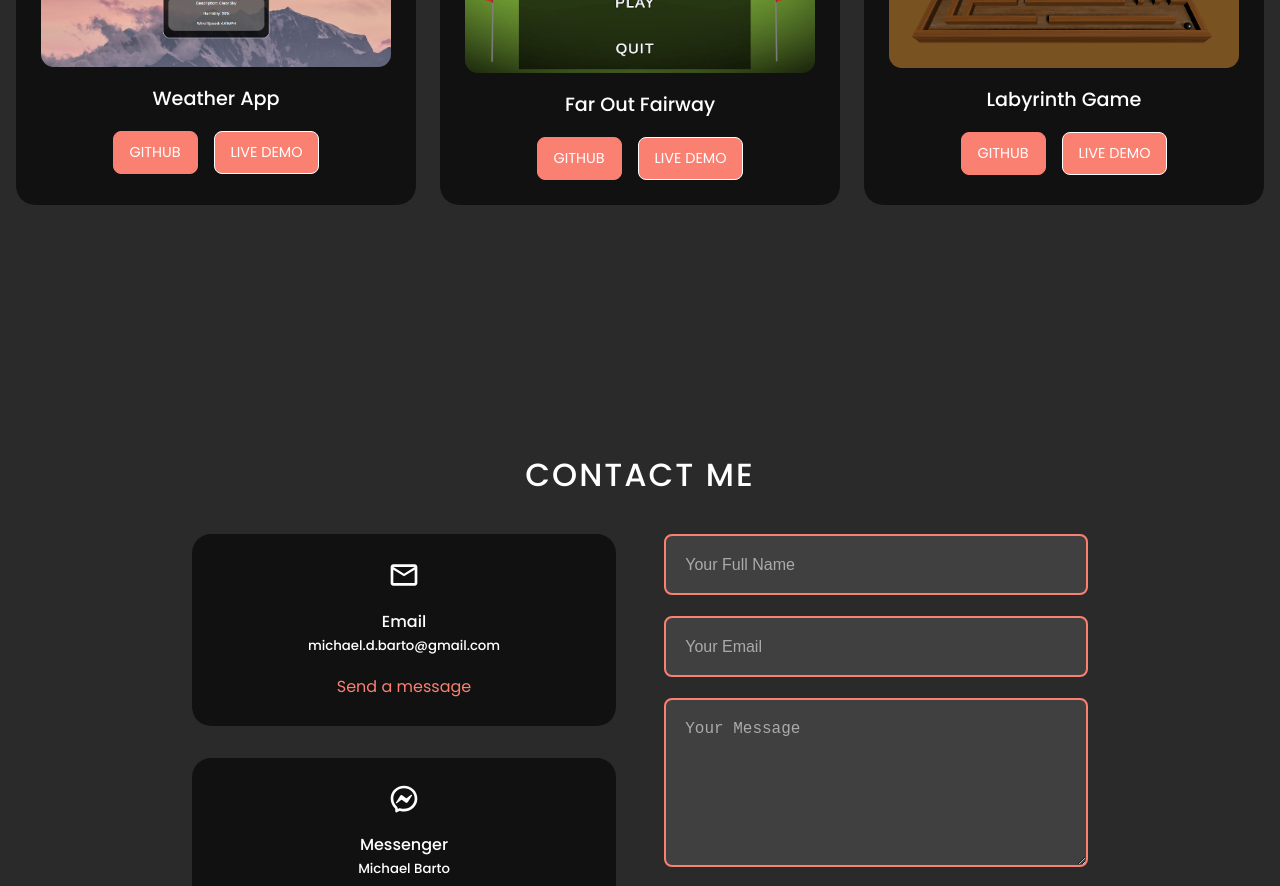
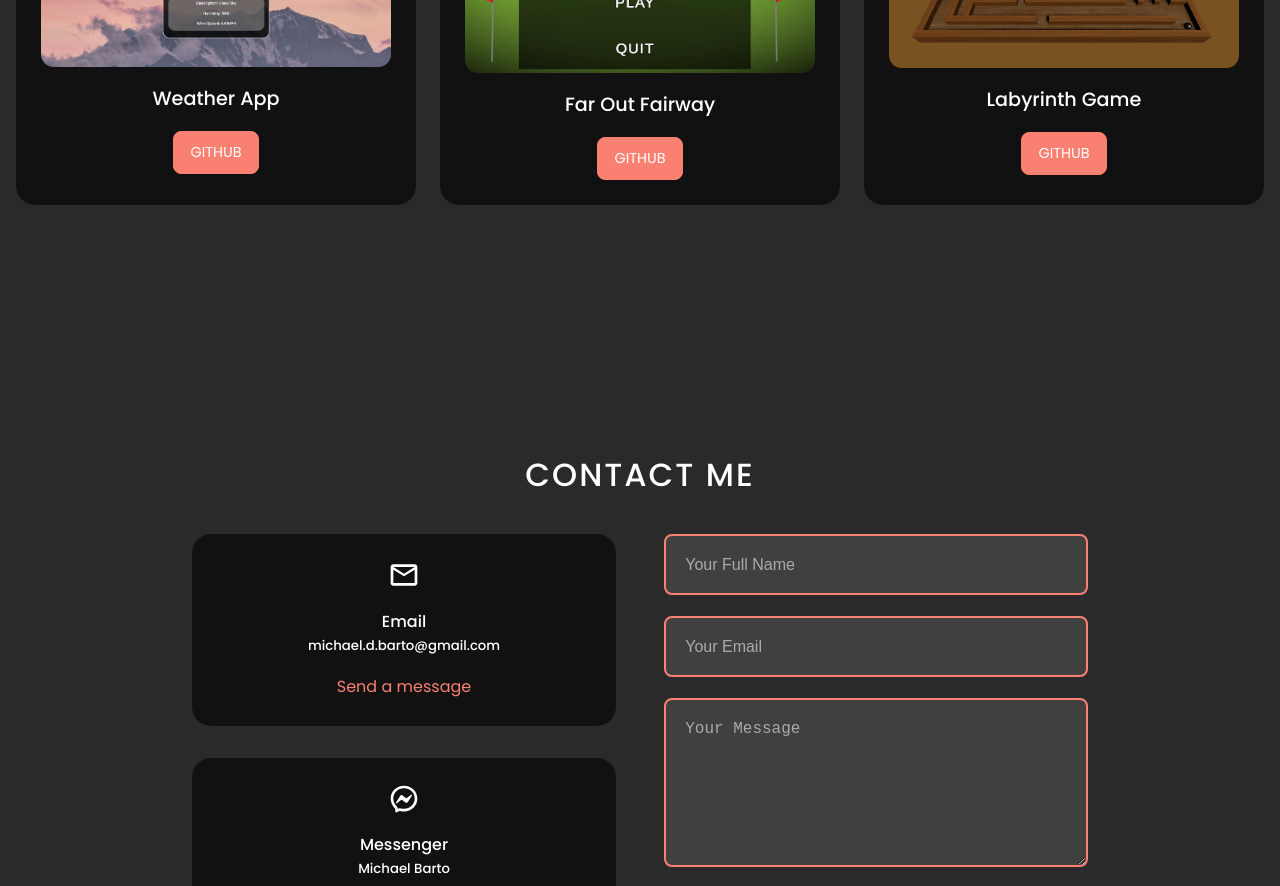
Before and after one commit to mbarto202/react-portfolio-website, a React (Create React App) app: page / in a window 1280 px wide. Shown: the part 1840-2726 px from the top of the page. Built offline with nearby package versions, Linux system fonts and the light colour scheme.

Commit message:
removed live demo

```diff
--- a/src/components/portfolio/Portfolio.jsx
+++ b/src/components/portfolio/Portfolio.jsx
@@ -23,14 +23,6 @@ const Portfolio = () => {
             >
               Github
             </a>
-            <a
-              href="http://weathermb.com"
-              className="btn btn-primary"
-              target="_blank"
-              rel="noopener noreferrer"
-            >
-              Live Demo
-            </a>
           </div>
         </article>
 
@@ -47,14 +39,6 @@ const Portfolio = () => {
               rel="noopener noreferrer"
             >
               Github
-            </a>
-            <a
-              href="https://play.unity.com/mg/other/team-project-2-build-1"
-              className="btn btn-primary"
-              target="_blank"
-              rel="noopener noreferrer"
-            >
-              Live Demo
             </a>
           </div>
         </article>
@@ -73,14 +57,6 @@ const Portfolio = () => {
             >
               Github
             </a>
-            <a
-              href="https://play.unity.com/mg/other/crazy-labyrinth-team-t"
-              className="btn btn-primary"
-              target="_blank"
-              rel="noopener noreferrer"
-            >
-              Live Demo
-            </a>
           </div>
         </article>
       </div>
```
